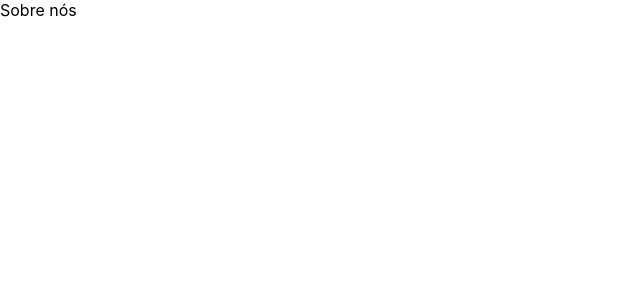
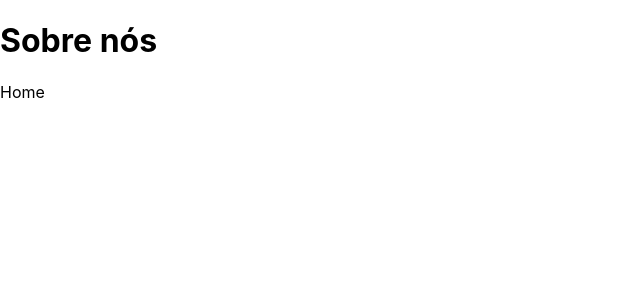
Before and after one commit to ciceropc/store-lib, a Next.js app in the folder web/: page /about in a window 1280 px wide. Shown: the top 300 px of the page, without its empty margins (0-640 px from the left). Built offline with nearby package versions, Linux system fonts and the light colour scheme.

Commit message:
# Pages redirect to Home

```diff
--- a/web/pages/about.tsx
+++ b/web/pages/about.tsx
@@ -1,6 +1,10 @@
+import Link from 'next/link';
 
 export default function About() {
   return (
-    <div>Sobre nós</div>
+    <div>
+        <h1>Sobre nós</h1>
+        <Link href='/'><a>Home</a></Link>
+    </div>
   )
 }
--- a/web/pages/blog.tsx
+++ b/web/pages/blog.tsx
@@ -1,6 +1,10 @@
+import Link from 'next/link';
 
 export default function Blog() {
   return (
-    <div>Blog</div>
+    <div>
+        <h1>Blog</h1>
+        <Link href='/'><a>Home</a></Link>
+    </div>
   )
 }
--- a/web/pages/store.tsx
+++ b/web/pages/store.tsx
@@ -1,6 +1,10 @@
+import Link from 'next/link';
 
 export default function Store() {
   return (
-    <div>Loja</div>
+    <div>
+        <h1>Loja</h1>
+        <Link href='/'><a>Home</a></Link>
+    </div>
   )
 }
```
